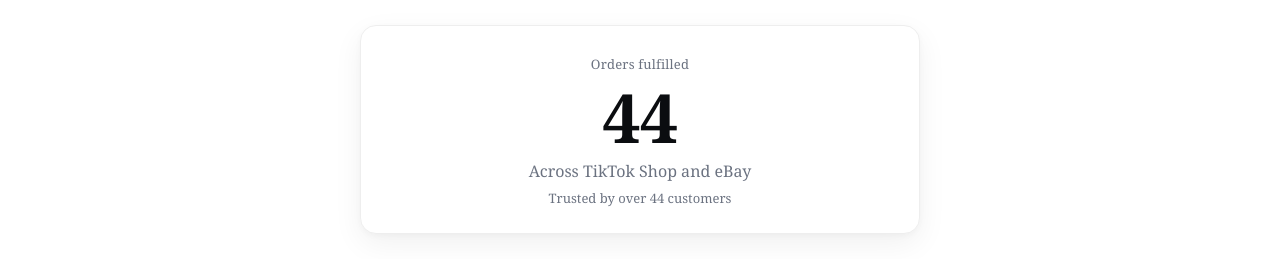
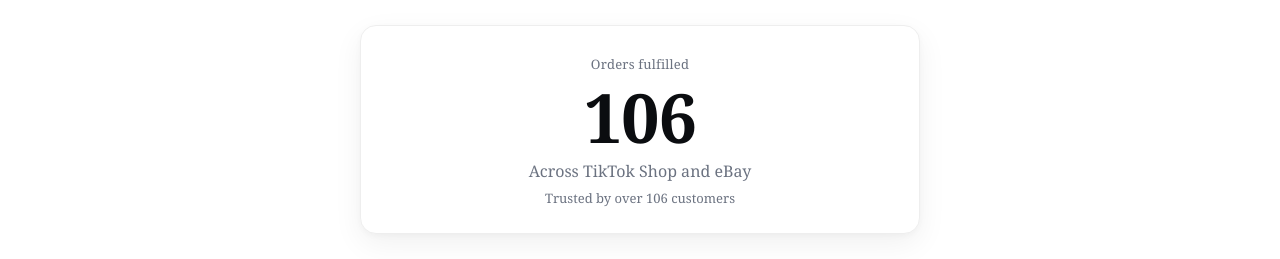
Before and after one commit to KoLabsRetail/kolabsmain, a website: page index.html in a window 1280 px wide. Shown: the part 414-673 px from the top of the page. Drawn offline with Linux system fonts and the light colour scheme; a web font is replaced by a local one.

Commit message:
Update index.html

```diff
--- a/index.html
+++ b/index.html
@@ -31,9 +31,9 @@
       <div class="container">
         <div class="orders-card reveal" role="status" aria-live="polite" data-reveal="orders">
           <div class="orders-label">Orders fulfilled</div>
-          <div class="orders-value"><span id="ordersCountCard" data-target="44">0</span></div>
+          <div class="orders-value"><span id="ordersCountCard" data-target="106">0</span></div>
           <div class="orders-sub muted">Across TikTok Shop and eBay</div>
-          <div class="orders-trust muted" id="ordersTrust">Trusted by over 44 customers</div>
+          <div class="orders-trust muted" id="ordersTrust">Trusted by over 106 customers</div>
         </div>
       </div>
     </section>
```
